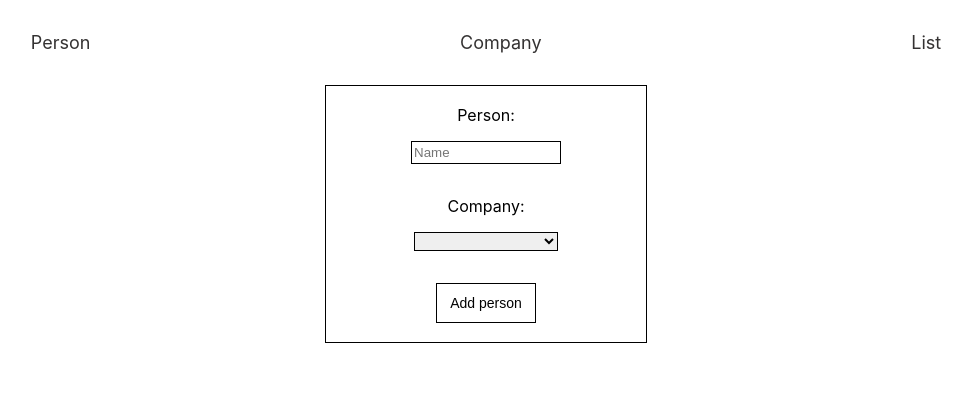
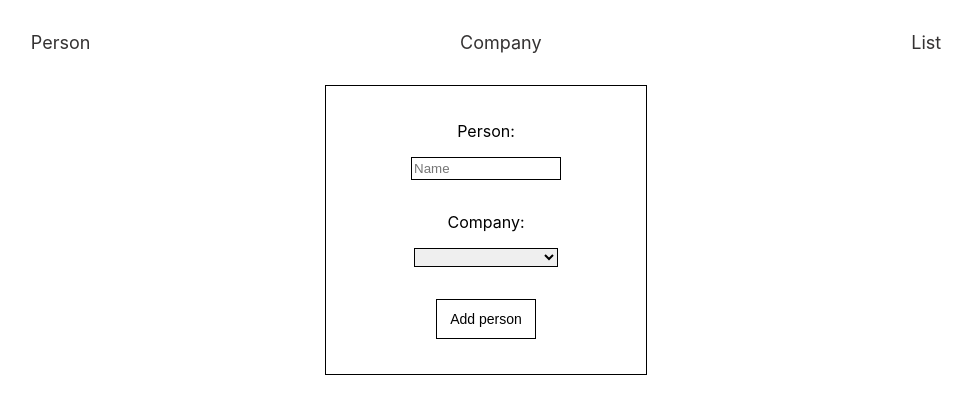
Before and after one commit to mikaelaalu/person-company, a React (Create React App) app: page / in a window 1280 px wide. Shown: the top 414 px of the page, without its empty margins (154-1126 px from the left). Built offline with nearby package versions, Linux system fonts and the light colour scheme.

Commit message:
add name to person and check for min 3 letters

```diff
--- a/src/components/RedButton.js
+++ b/src/components/RedButton.js
@@ -14,7 +14,7 @@ const StyledButton = styled.button`
   }
 `;
 
-const RedButton = ({ callback, text }) => {
+const RedButton = ({ text, callback }) => {
   return <StyledButton onClick={callback}>{text}</StyledButton>;
 };
 
--- a/src/components/form/Form.js
+++ b/src/components/form/Form.js
@@ -4,7 +4,7 @@ import styled from "styled-components";
 const StyledForm = styled.form`
   display: flex;
   flex-direction: column;
-  min-height: 16rem;
+  min-height: 18rem;
   justify-content: center;
   align-items: center;
   border: 1px solid black;
--- a/src/hooks/useLocalStorage.js
+++ b/src/hooks/useLocalStorage.js
@@ -9,10 +9,12 @@ const useLocalStorage = () => {
     e.preventDefault();
     if (e.target.user && e.target.company) {
       const newPerson = {
-        person: e.target.user.value,
+        name: e.target.user.value,
         company: e.target.company.value,
       };
+
       setPersons([...persons, newPerson]);
+
       e.target.user.value = "";
       e.target.company.value = "";
     }
@@ -29,9 +31,9 @@ const useLocalStorage = () => {
   const updatePerson = (e, personToUpdate, company) => {
     e.preventDefault();
     const updatedPerson = persons.map((person) => {
-      if (person.person === personToUpdate.person) {
+      if (person.name === personToUpdate.name) {
         return {
-          person: personToUpdate.person,
+          name: personToUpdate.name,
           company: company ? company : "",
         };
       } else {
@@ -43,7 +45,7 @@ const useLocalStorage = () => {
   };
 
   useEffect(() => {
-    if (persons.length > 1) {
+    if (persons.length > 0) {
       const json = JSON.stringify(persons);
       localStorage.setItem("persons", json);
     }
--- a/src/pages/Company.js
+++ b/src/pages/Company.js
@@ -31,7 +31,7 @@ const Company = () => {
   } = useLocalStorage();
 
   const [company, setCompany] = useState();
-  const [showText, setShowText] = useState(false);
+  const [showWarning, setShowWarning] = useState(false);
   const [showConfirmText, setShowConfirmText] = useState(false);
 
   const showPeople = (e) => {
@@ -47,7 +47,7 @@ const Company = () => {
     e.preventDefault();
 
     const personToUpdate = personsConnectedToCompany.find(
-      (p) => p.person === person
+      (p) => p.name === person
     );
     updatePerson(e, personToUpdate);
   };
@@ -60,9 +60,9 @@ const Company = () => {
       ({ company }) => company.toLowerCase() === test.toLowerCase()
     );
     if (alreadyAdded) {
-      setShowText(true);
+      setShowWarning(true);
       setTimeout(() => {
-        setShowText(false);
+        setShowWarning(false);
       }, 3000);
       return;
     }
@@ -78,7 +78,7 @@ const Company = () => {
   return (
     <PageWrapper>
       <Form onSubmit={checkForDuplicates}>
-        {showText && (
+        {showWarning && (
           <TextWithColor color={"red"} text={"Company already exist"} />
         )}
         {showConfirmText && (
@@ -109,11 +109,11 @@ const Company = () => {
           People working at <b>{company}</b>
         </p>
         {personsConnectedToCompany.length !== 0
-          ? personsConnectedToCompany.map(({ person }, i) => (
+          ? personsConnectedToCompany.map(({ name }, i) => (
               <PersonWrapper key={i}>
-                <p>{person}</p>
+                <p>{name}</p>
                 <RedButton
-                  callback={(e) => removePersonFromCompany(e, person)}
+                  callback={(e) => removePersonFromCompany(e, name)}
                   text={"Remove from company"}
                 />
               </PersonWrapper>
--- a/src/pages/List.js
+++ b/src/pages/List.js
@@ -54,7 +54,7 @@ const List = () => {
 
         {personsWithNoCompany.map((person, i) => (
           <Wrapper key={i}>
-            <p style={{ textAlign: "left" }}>{person.person}</p>
+            <p>{person.name}</p>
             <Form onSubmit={(e) => formSubmit(e, person)}>
               <StyledSelect name="company">
                 {companies.map(({ company }, i) => (
--- a/src/pages/Person.js
+++ b/src/pages/Person.js
@@ -1,10 +1,11 @@
-import React from "react";
+import React, { useState } from "react";
 import PageWrapper from "../components/PageWrapper";
 import Button from "../components/form/Button";
 import styled from "styled-components";
 import useLocalStorage from "../hooks/useLocalStorage";
 import Form from "../components/form/Form";
 import Input from "../components/form/Input";
+import TextWithColor from "../components/TextWithColor";
 
 const StyledSelect = styled.select`
   width: 9rem;
@@ -16,13 +17,39 @@ const StyledSelect = styled.select`
 
 const Person = () => {
   const { handleFormSubmit, companies } = useLocalStorage();
+  const [showWarning, setShowWarning] = useState(false);
+  const [showConfirmText, setShowConfirmText] = useState(false);
+
+  const submit = (e) => {
+    e.preventDefault();
+
+    const person = e.target.user.value;
+
+    if (person.length < 3) {
+      setShowWarning(true);
+      setTimeout(() => {
+        setShowWarning(false);
+      }, 3000);
+      return;
+    }
+    setShowConfirmText(true);
+    setTimeout(() => {
+      setShowConfirmText(false);
+    }, 3000);
+    handleFormSubmit(e);
+  };
 
   return (
     <PageWrapper>
-      <Form onSubmit={handleFormSubmit}>
+      <Form onSubmit={submit}>
+        {showWarning && (
+          <TextWithColor color={"red"} text={"Add more than 2 letters"} />
+        )}
+        {showConfirmText && (
+          <TextWithColor color={"green"} text={"Person added!"} />
+        )}
         <label>Person:</label>
         <Input name="user" placeholder={"Name"} />
-
         <label>Company:</label>
         <StyledSelect name="company">
           {companies.map(({ company }, i) => (
@@ -32,7 +59,7 @@ const Person = () => {
           ))}
         </StyledSelect>
 
-        <Button text={"Add person"} />
+        <Button type="submit" text={"Add person"} />
       </Form>
     </PageWrapper>
   );
```
